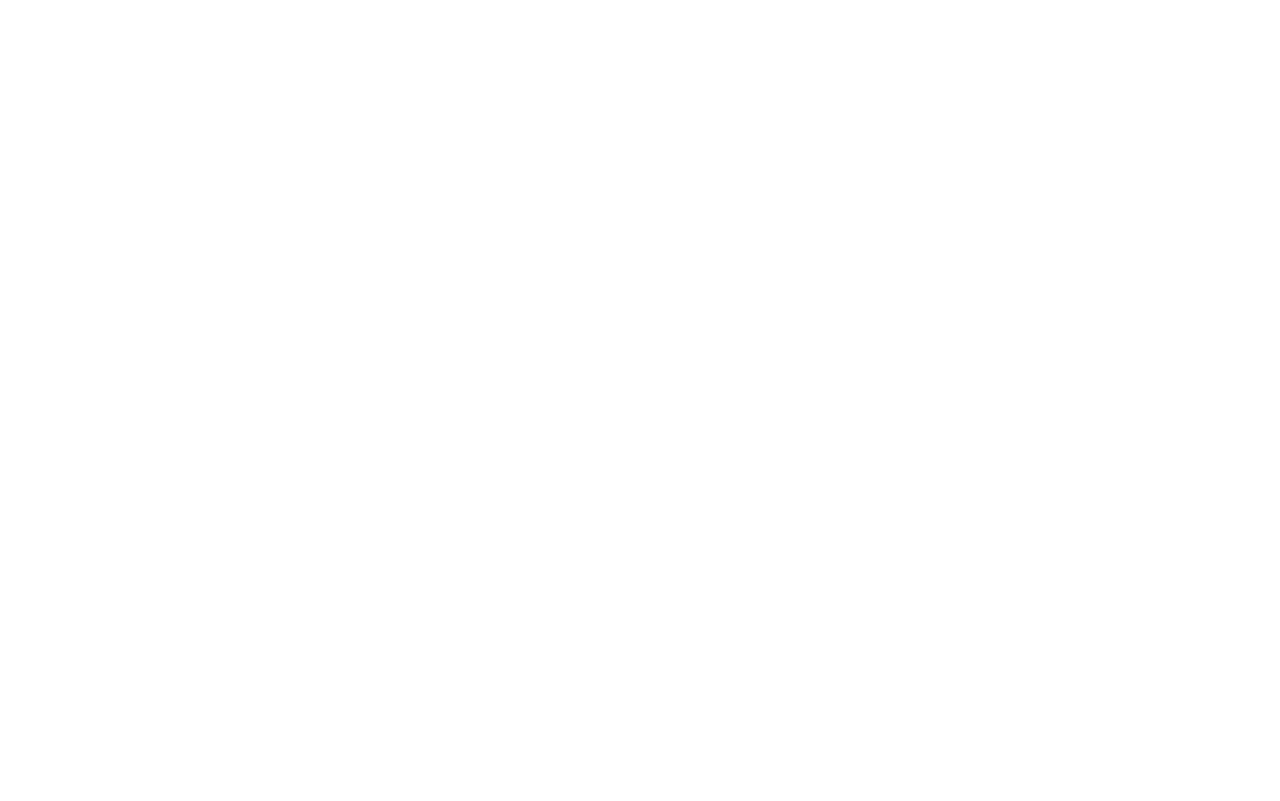
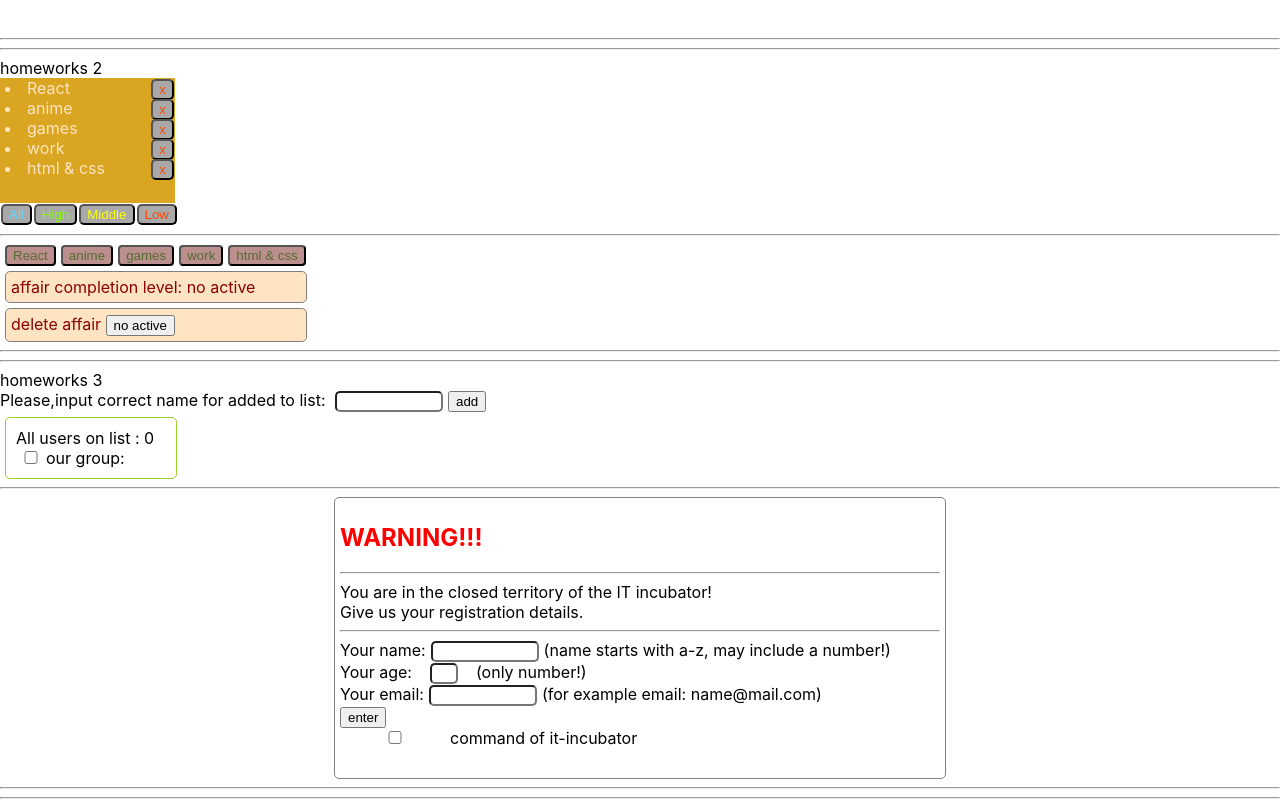
Before and after one commit to serIvanich/my-simple-react-homeworks, a React (Create React App) app: page /#/pre-junior in a window 1280 px wide. Shown: the part 520-1321 px from the top of the page. Before the commit the page ends 800 px from the top, so only its background shows below. Built offline with nearby package versions, Linux system fonts and the light colour scheme.

Commit message:
hw7 min+

```diff
--- a/src/p2-homeworks/h5/pages/PreJunior.tsx
+++ b/src/p2-homeworks/h5/pages/PreJunior.tsx
@@ -8,10 +8,10 @@
 function PreJunior() {
     return (
         <div>
-            {/*<HW1/>*/}
-            {/*<HW2/>*/}
-            {/*<HW3/>*/}
-            {/*<HW4/>*/}
+            <HW1/>
+            <HW2/>
+            <HW3/>
+            <HW4/>
 
             <HW6/>
 
--- a/src/p2-homeworks/h7/common/c5-SuperSelect/SuperSelect.tsx
+++ b/src/p2-homeworks/h7/common/c5-SuperSelect/SuperSelect.tsx
@@ -18,11 +18,12 @@
 ) => {
     const styleSelect = {
         margin: '10px',
-        borderColor: 'orange',
-        borderRadius: '3px'
+        borderColor: 'green',
+        borderRadius: '3px',
+        color: 'orange'
     }
     const styleOption = {
-        color: "orange"
+        color: "green"
     }
 
     const mappedOptions: any[] = options ? options.map((o, i) => {
--- a/src/p2-homeworks/h7/common/c6-SuperRadio/SuperRadio.tsx
+++ b/src/p2-homeworks/h7/common/c6-SuperRadio/SuperRadio.tsx
@@ -32,10 +32,7 @@
 
 
     const mappedOptions: any[] = options ? options.map((o, i) => ( // map options with key
-        <label key={name + '-' + i} style={{
-            color: 'orange',
-            marginLeft: '5px'
-        }}>
+        <label key={name + '-' + i} style={(o === value ? {color: 'orange'} : {color: 'green'})}>
             <input
                 type={'radio'}
                 name={name}
```
